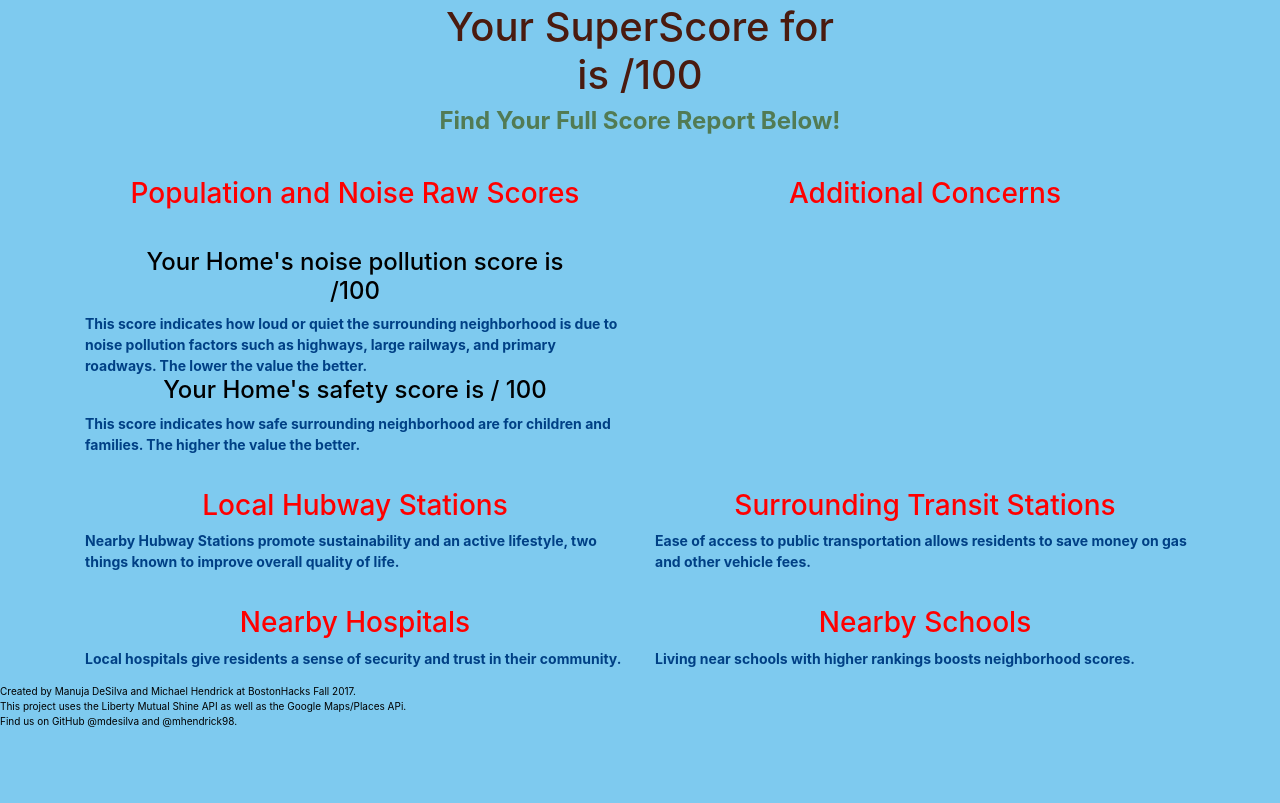
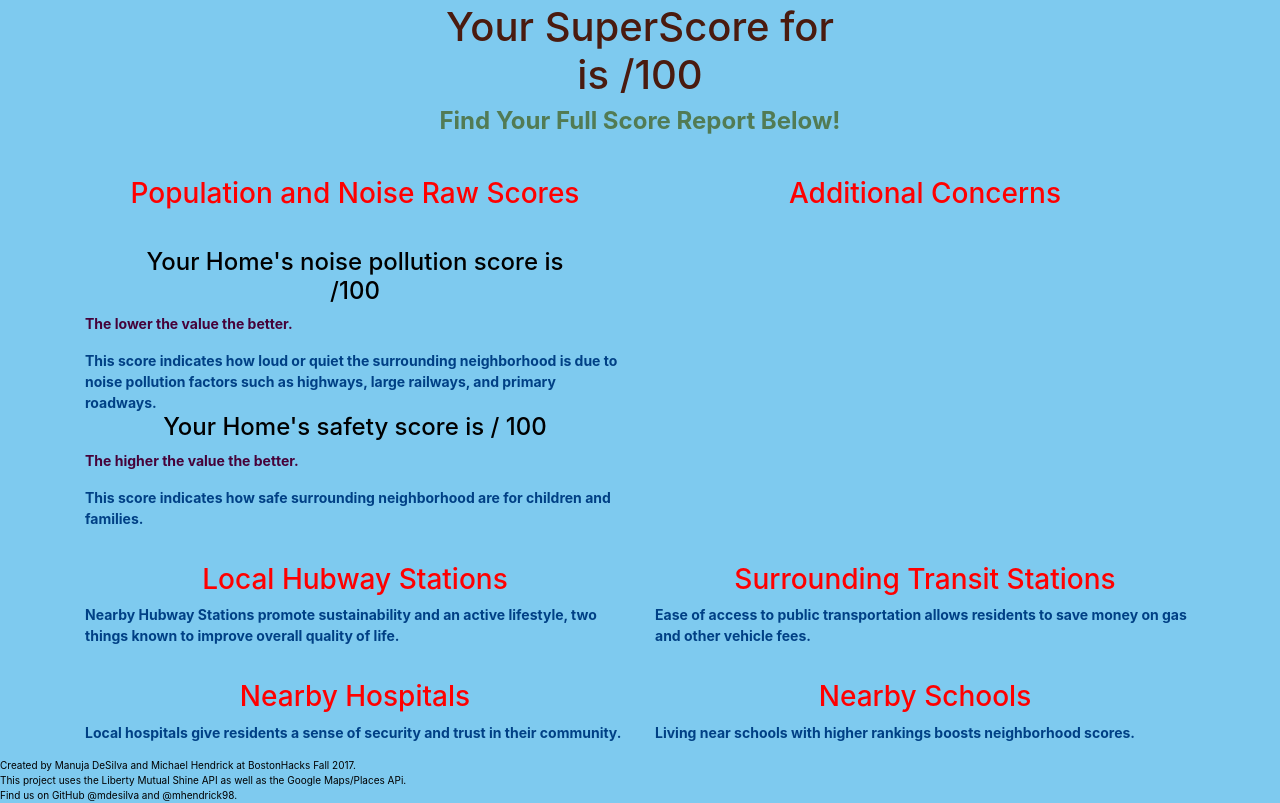
Before and after one commit to mhendrick98/HomeScore, a website: page form.html in a window 1280 px wide. Shown: the part 797-1600 px from the top of the page. Before the commit the page ends 1526 px from the top, so only its background shows below. Drawn offline with nearby package versions, Linux system fonts and the light colour scheme.

Commit message:
explained safety and quiet values more clearly

```diff
--- a/form.html
+++ b/form.html
@@ -43,10 +43,10 @@
         <div class="row">
           <div class="col-md-6">
             <h3> </br> Population and Noise Raw Scores </h3>
-            <h4> </br> Your Home's noise pollution score is </br>  {{ quietValue }} /100</h4>
-            <h9> This score indicates how loud or quiet the surrounding neighborhood is due to noise pollution factors such as highways, large railways, and primary roadways. The lower the value the better.</h9>
+            <h4> </br> Your Home's noise pollution score is </br>  {{ quietValue }} /100 </h4>
+            <h9> <p style="color:#460239"> The lower the value the better. </p> This score indicates how loud or quiet the surrounding neighborhood is due to noise pollution factors such as highways, large railways, and primary roadways. </h9>
             <h4> Your Home's safety score is {{ safetyValue }} / 100 </h4>
-            <h9> This score indicates how safe surrounding neighborhood are for children and families. The higher the value the better.</h9>
+            <h9> <p style="color:#460239"> The higher the value the better. </p> This score indicates how safe surrounding neighborhood are for children and families.</h9>
           </div>
           <div class="col-md-6">
             <h3> </br> Additional Concerns </h3>
```
